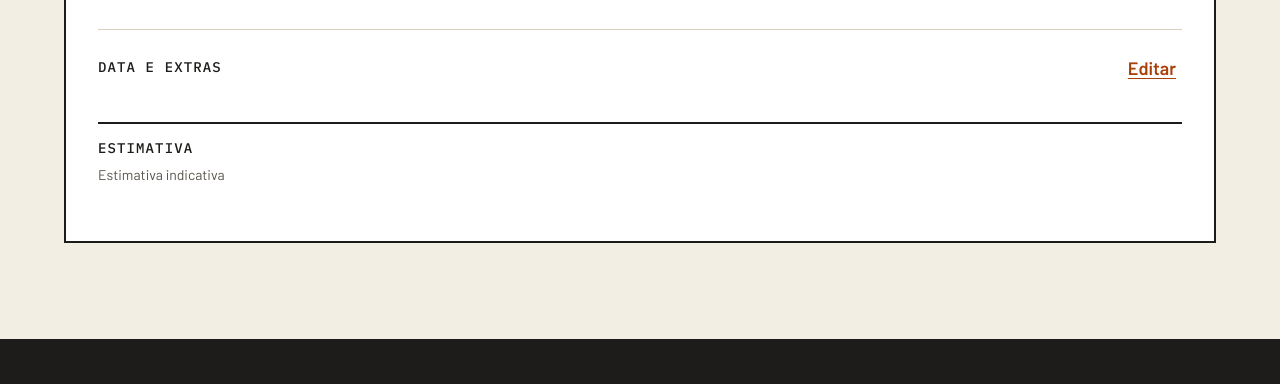
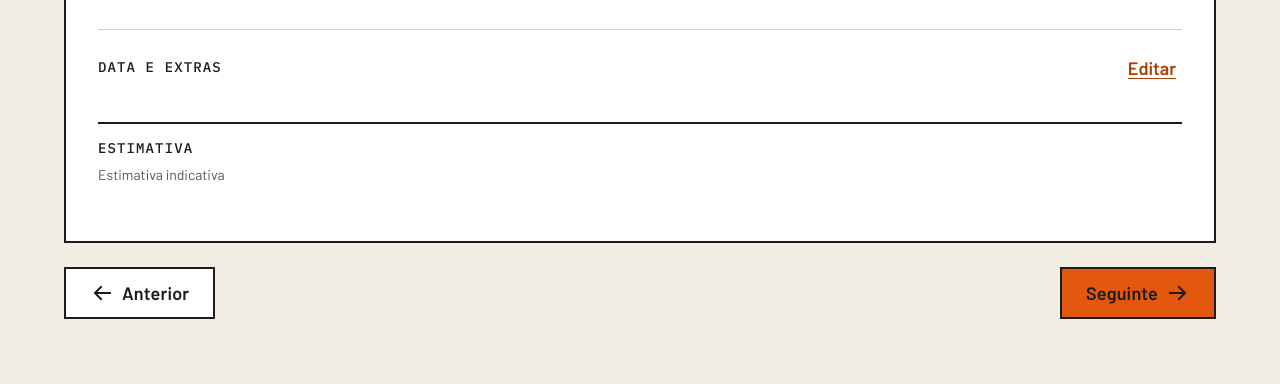
Before and after one commit to henriquefialhodev/encaixe-mudancas, a plain HTML site: page public/orcamento.html in a window 1280 px wide. Shown: the part 3453-3837 px from the top of the page. Drawn offline with Linux system fonts and the light colour scheme.

Commit message:
feat: add quote form navigation buttons

```diff
--- a/public/css/pages/quote.css
+++ b/public/css/pages/quote.css
@@ -408,6 +408,18 @@
   line-height: 1.5;
 }
 
+/* NAVIGATION BUTTONS */
+.site-quote-navigation-buttons {
+  display: none;
+}
+
+.js .site-quote-navigation-buttons {
+  display: flex;
+  justify-content: space-between;
+  align-items: center;
+  gap: 12px;
+}
+
 /* TABLET FORM STEPS */
 @media (min-width: 768px) {
   .site-quote-step,
--- a/public/orcamento.html
+++ b/public/orcamento.html
@@ -553,6 +553,25 @@
               </ul>
             </div>
           </section>
+          <div class="site-quote-navigation-buttons">
+            <button class="btn btn-secondary" type="button">
+              <svg width="24" height="24" aria-hidden="true" focusable="false">
+                <use href="assets/icons/sprite.svg#icon-arrow-left"></use></svg
+              >Anterior
+            </button>
+            <button class="btn btn-primary" type="button">
+              Seguinte
+              <svg width="24" height="24" aria-hidden="true" focusable="false">
+                <use href="assets/icons/sprite.svg#icon-arrow-right"></use>
+              </svg>
+            </button>
+            <button class="btn btn-primary" type="submit" hidden disabled>
+              Enviar pedido
+              <svg width="24" height="24" aria-hidden="true" focusable="false">
+                <use href="assets/icons/sprite.svg#icon-arrow-right"></use>
+              </svg>
+            </button>
+          </div>
         </form>
       </div>
     </main>
```
Also changed, not shown: public/index.html (+0 -1 lines), public/assets/icons/sprite.svg.
